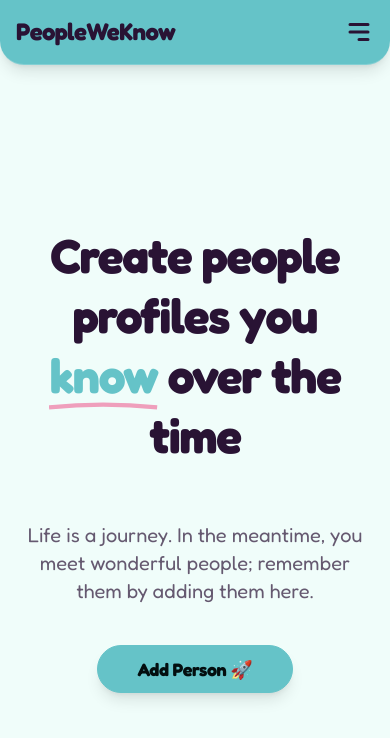
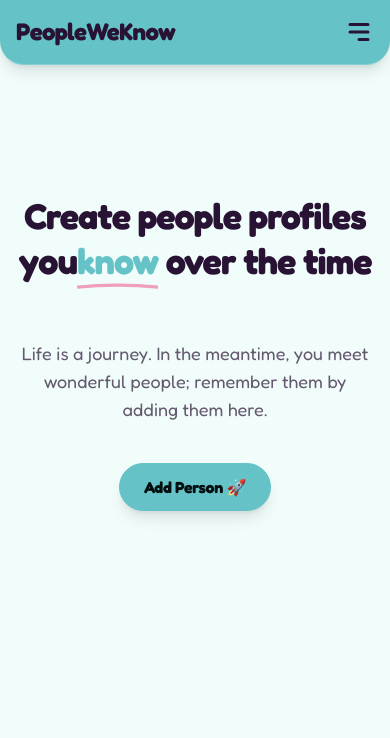
Before and after one commit to sonabuwa/PeopleWeKnow, a React (Vite) app in the folder frontend/: page / in a window 390 px wide. Shown: the top 738 px of the page. Built offline with nearby package versions, Linux system fonts and the light colour scheme.

Commit message:
Refactor HomePage layout and text styles
Adjusted layout and text sizes for better responsiveness on various screen sizes.

```diff
--- a/frontend/src/pages/HomePage.jsx
+++ b/frontend/src/pages/HomePage.jsx
@@ -1,21 +1,26 @@
 import Header from "../components/Header";
 import { Link } from "react-router-dom";
+
 const HomePage = () => {
   return (
-    /* Added min-h-screen to ensure the minty color fills the whole page */
-    /* Added w-full and overflow-x-hidden to prevent horizontal scrolling */
-    <div className="min-h-screen w-full bg-[#F0FDFA]  overflow-x-hidden">
+    <div className="min-h-screen w-full bg-[#F0FDFA] overflow-x-hidden">
       <Header />
 
-      <div className="pt-32 pb-20 flex flex-col items-center justify-center px-4">
-        {/* Adjusted width to w-full max-w-4xl for better responsiveness */}
-        <h1 className="w-full max-w-4xl my-8 text-center text-5xl md:text-7xl font-bold text-[#291334] tracking-tight leading-tight">
-          Create people profiles you <br />
+      <div className="pt-24 md:pt-32 pb-20 flex flex-col items-center justify-center px-4 sm:px-6">
+
+        {/* Adjusted text sizes for small (4xl), medium (5xl), and large (7xl) screens */}
+        <h1 className="w-full max-w-4xl my-8 text-center text-4xl sm:text-5xl md:text-7xl font-bold text-[#291334] tracking-tight leading-tight">
+          Create people profiles you
+
+          {/* ✅ FIX: Only force the line break on md screens and up. On small phones, it wraps naturally. */}
+          <br className="hidden md:block" />
+
           <span className="text-[#65C3C8] relative inline-block">
             know
             <svg
               className="absolute -bottom-2 left-0 w-full"
               viewBox="0 0 100 10"
+              xmlns="http://www.w3.org/2000/svg"
             >
               <path
                 d="M0 5 Q 50 0 100 5"
@@ -28,16 +33,17 @@ const HomePage = () => {
           over the time
         </h1>
 
-        <p className="w-full max-w-2xl text-center text-xl md:text-2xl mt-6 text-neutral/70">
+        {/* Adjusted paragraph text size */}
+        <p className="w-full max-w-2xl text-center text-lg sm:text-xl md:text-2xl mt-6 text-neutral/70">
           Life is a journey. In the meantime, you meet wonderful people;
           remember them by adding them here.
         </p>
 
+        {/* Adjusted button padding and text size for mobile */}
         <Link
           to="/login"
-          className="btn btn-primary mt-10 rounded-full px-10 text-lg shadow-lg hover:scale-110 transition-transform"
+          className="btn btn-primary mt-10 rounded-full px-6 sm:px-10 text-base sm:text-lg shadow-lg hover:scale-110 transition-transform"
         >
-          {" "}
           Add Person 🚀
         </Link>
       </div>
```
